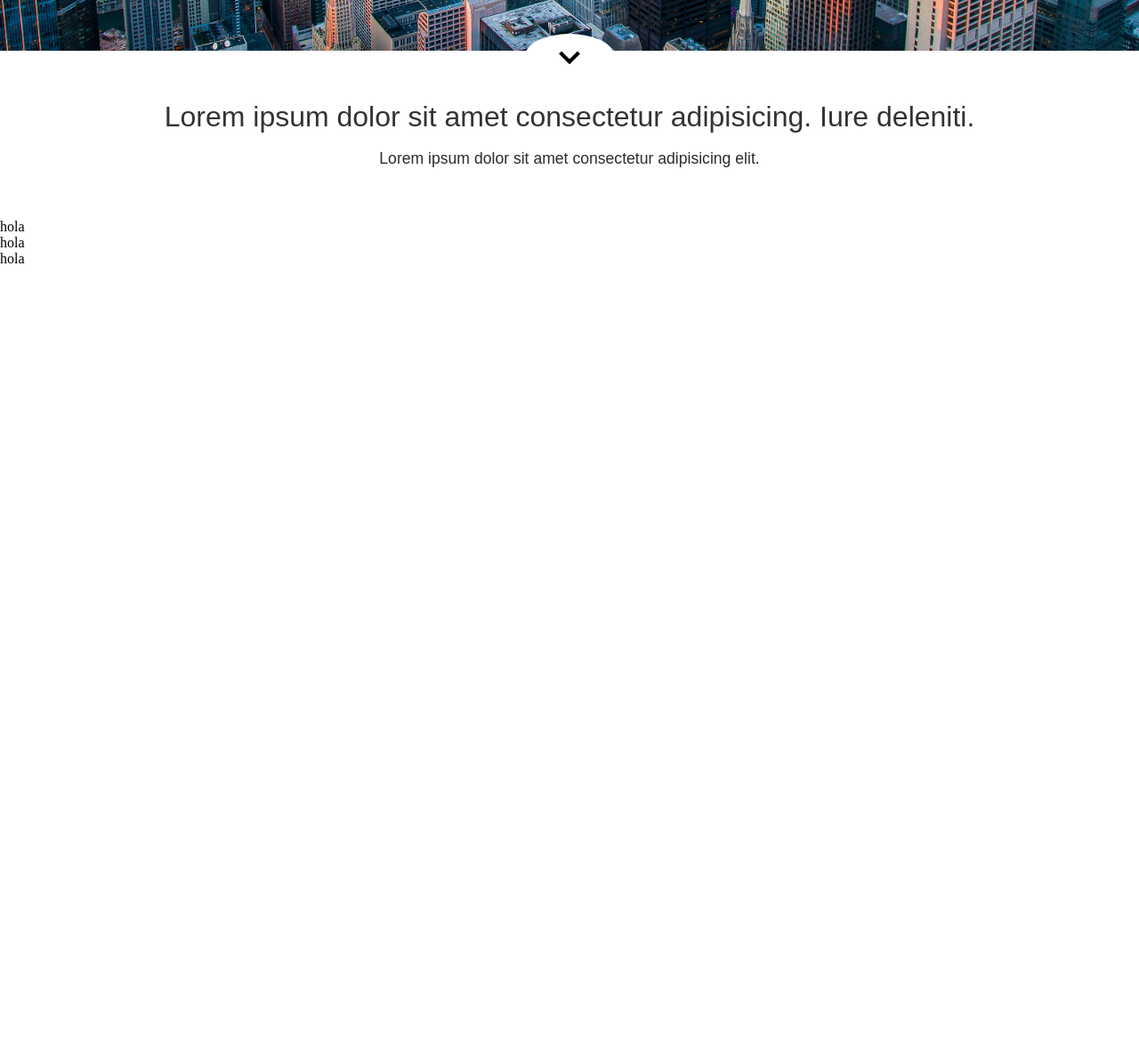
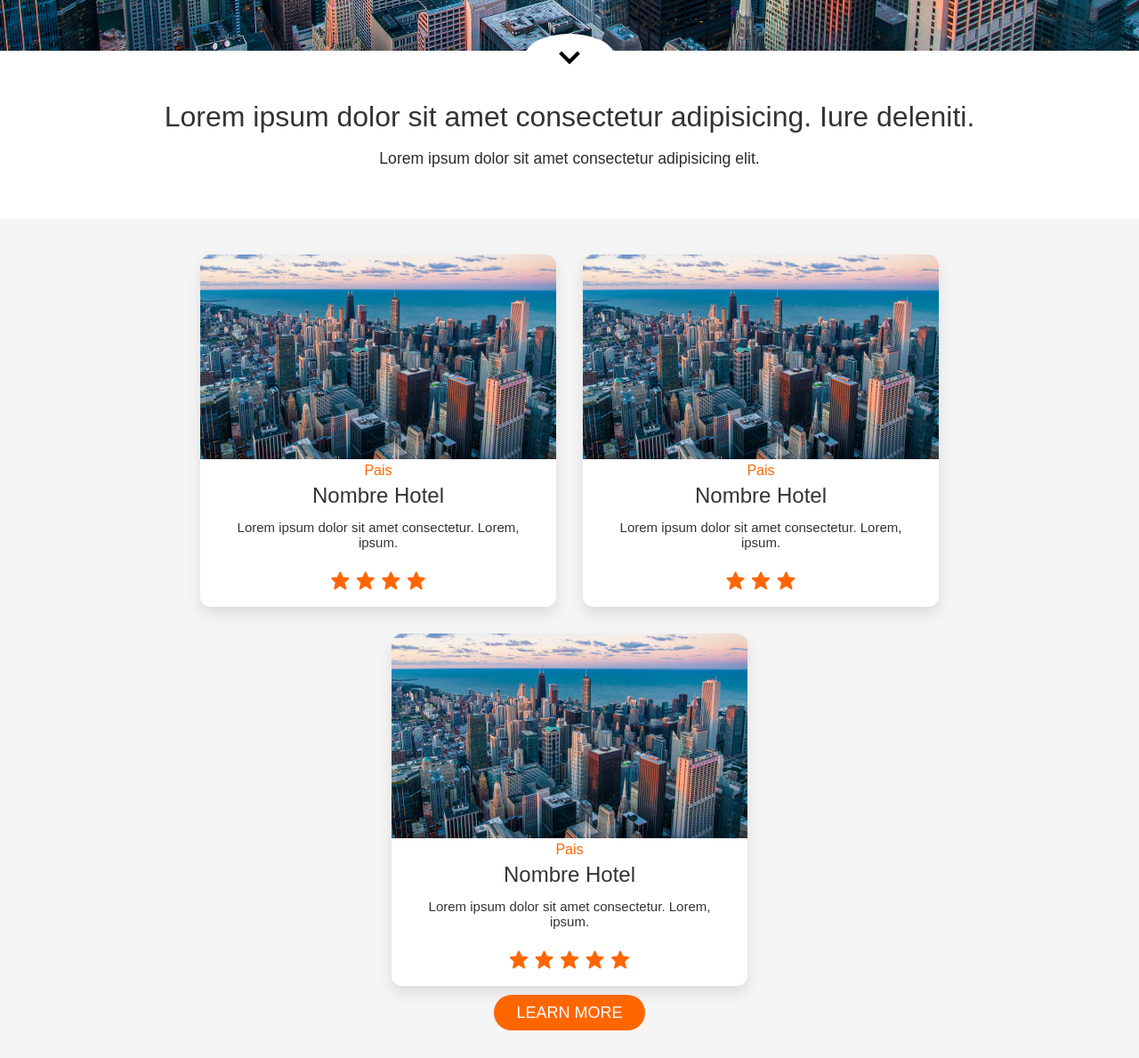
Before and after one commit to BALT9/paginaWeb-basica-html-css-js, a plain HTML site: page index.html in a window 1280 px wide. Shown: the part 547-1736 px from the top of the page at 89% size. Before the commit the page ends 847 px from the top, so only its background shows below. Drawn offline with nearby package versions, Linux system fonts and the light colour scheme.

Commit message:
se agrego la seccion cards

```diff
--- a/css/styles.css
+++ b/css/styles.css
@@ -1,6 +1,10 @@
 * {
     margin: 0;
     padding: 0;
+}
+
+body{
+    font-family: "Hind Mysuru", sans-serif;
 }
 
 .menu {
@@ -73,11 +77,12 @@
     color: #fff;
 }
 
-.portada .boton {
+.boton {
     margin-top: 20px;
+    text-align: center;
 }
 
-.portada .boton a {
+.boton a {
     background: #ff6600;
     text-decoration: none;
     color: #fff;
@@ -122,6 +127,72 @@
     padding: 0.6rem 0;
     color: #2c2c2c;
     font-size: 1.1rem;
+}
+
+/* cards */
+
+.text-cards {
+    padding: 40px 20px;
+    background-color: #f5f5f5;
+    display: flex;
+    flex-direction: column;
+}
+
+.text-cards .card-container {
+    display: flex;
+    justify-content: center;
+    flex-wrap: wrap;
+    gap: 30px;
+}
+
+.card {
+    background-color: #ffffff;
+    width: 400px;
+    border-radius: 12px;
+    box-shadow: 0 8px 16px rgba(0,0,0,0.1);
+    overflow: hidden;
+    transition: transform 0.3s ease, box-shadow 0.3s ease;
+    text-align: center;
+}
+
+.card:hover {
+    transform: translateY(-8px);
+    box-shadow: 0 12px 20px rgba(0,0,0,0.15);
+}
+
+.card img {
+    width: 100%;
+    height: 230px;
+    object-fit: cover;
+}
+
+.card span{
+    color: #ff6600;
+    font-weight: 300;
+    padding: 10px;
+    font-size: 1rem;
+}
+
+.card h2{
+    font-weight: 500;
+    padding: 5px 0;
+    color: #333;
+}
+
+.card p {
+    font-size: 15px;
+    color: #343333;
+    padding: 8px 20px;
+    margin: 0;
+}
+
+.card .stars{
+    padding: 15px;
+}
+
+.card .stars i{
+    font-size: 1.5rem;
+    color: #ff6600;
 }
 
 
@@ -204,6 +275,7 @@
         font-size: 14px;
         font-weight: 300;
     }
+
 }
 
 /* Tabletas pequeñas / Dispositivos móviles grandes */
--- a/index.html
+++ b/index.html
@@ -44,14 +44,46 @@
     </div>
     <!-- seccion cards -->
     <div class="text-cards">
-        <div class="card">
-            <p>hola</p>
+        <div class="card-container">
+            <div class="card">
+                <img src="./img/image1.jpg" alt="">
+                <span>Pais</span>
+                <h2>Nombre Hotel</h2>
+                <p>Lorem ipsum dolor sit amet consectetur. Lorem, ipsum.</p>
+                <div class="stars">
+                    <i class='bx bxs-star'></i>
+                    <i class='bx bxs-star'></i>
+                    <i class='bx bxs-star'></i>
+                    <i class='bx bxs-star'></i>
+                </div>
+            </div>
+            <div class="card">
+                <img src="./img/image1.jpg" alt="">
+                <span>Pais</span>
+                <h2>Nombre Hotel</h2>
+                <p>Lorem ipsum dolor sit amet consectetur. Lorem, ipsum.</p>
+                <div class="stars">
+                    <i class='bx bxs-star'></i>
+                    <i class='bx bxs-star'></i>
+                    <i class='bx bxs-star'></i>
+                </div>
+            </div>
+            <div class="card">
+                <img src="./img/image1.jpg" alt="">
+                <span>Pais</span>
+                <h2>Nombre Hotel</h2>
+                <p>Lorem ipsum dolor sit amet consectetur. Lorem, ipsum.</p>
+                <div class="stars">
+                    <i class='bx bxs-star'></i>
+                    <i class='bx bxs-star'></i>
+                    <i class='bx bxs-star'></i>
+                    <i class='bx bxs-star'></i>
+                    <i class='bx bxs-star'></i>
+                </div>
+            </div>
         </div>
-        <div class="card">
-            <p>hola</p>
-        </div>
-        <div class="card">
-            <p>hola</p>
+        <div class="boton">
+            <a href="#">LEARN MORE</a>
         </div>
     </div>
 
```
